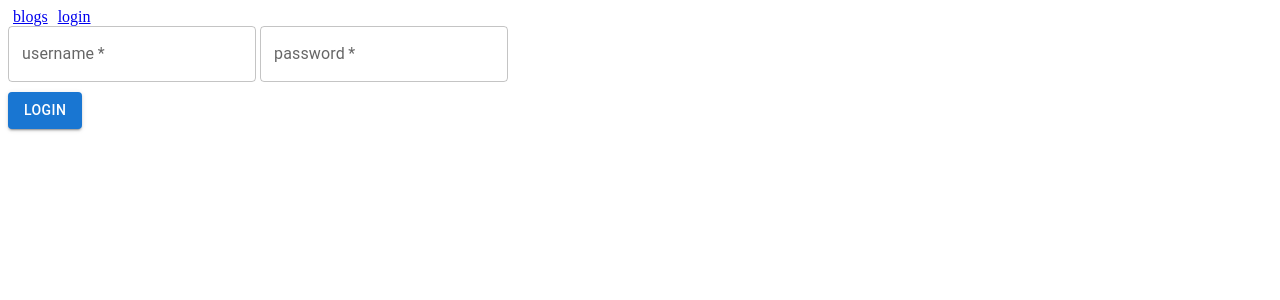
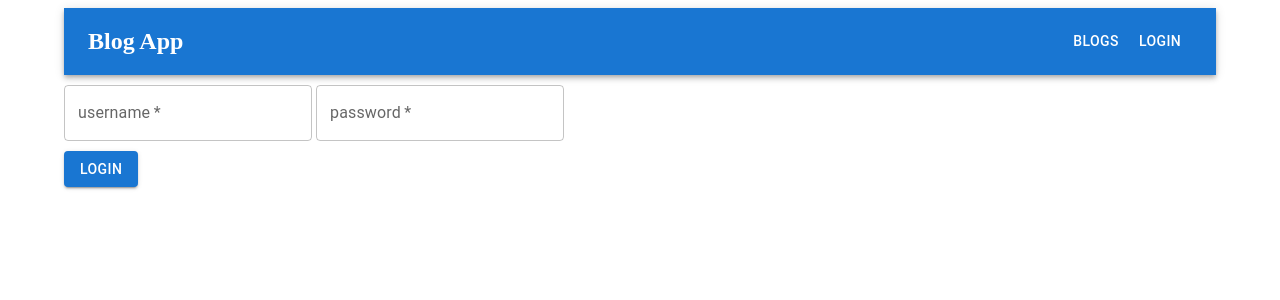
Before and after one commit to Eckchart/FULL-STACK-OPEN, a React (Vite) app in the folder part5/bloglist-frontend/: page /login in a window 1280 px wide. Shown: the top 300 px of the page. Built offline with nearby package versions, Linux system fonts and the light colour scheme; no server answers.

Commit message:
Add MaterialUI styles to the Notification component and to the App's navigation bar

```diff
--- a/part5/bloglist-frontend/src/App.jsx
+++ b/part5/bloglist-frontend/src/App.jsx
@@ -7,6 +7,7 @@ import BlogList from './components/BlogList'
 import Blog from './components/Blog'
 import BlogForm from './components/BlogForm'
 import Notification from './components/Notification'
+import { Container, AppBar, Toolbar, Button, Box } from '@mui/material'
 
 const App = () => {
   const [blogs, setBlogs] = useState([])
@@ -40,14 +41,12 @@ const App = () => {
     try {
       const userObj = await loginService.login({ username, password })
 
-      // log out automatically after 1 hour, when token expires
-      setTimeout(handleLogout, 60 * 60 * 1000)
-
       window.localStorage.setItem('loggedInUser', JSON.stringify(userObj))
       setUser(userObj)
       // blogService.setToken(userObj.token)
       setUsername('')
       setPassword('')
+      changeNotificationState('Login successful', 'success')
       navigate('/')
     } catch (error) {
       console.error('ERROR when logging in:', error.message)
@@ -88,6 +87,7 @@ const App = () => {
       const updatedBlog = await blogService.update(blog)
       updatedBlog.user = blog.user
       const newBlogs = blogs.map(blog => blog.id === updatedBlog.id ? updatedBlog : blog)
+      changeNotificationState('Blog updated successfully', 'success')
       setBlogs(newBlogs)
     } catch (error) {
       console.error('ERROR in blog update:', error.message)
@@ -103,6 +103,7 @@ const App = () => {
       await blogService.destroy(blogToDelete.id)
       const newBlogs = blogs.filter(blog => blog.id !== blogToDelete.id)
       setBlogs(newBlogs)
+      changeNotificationState('Blog deleted successfully', 'success')
       navigate('/')
     } catch (error) {
       console.error('ERROR in blog deletion:', error.message)
@@ -117,27 +118,46 @@ const App = () => {
     }, 5 * 1000)
   }
 
-  const padding = {
-    padding: 5
-  }
-
   const blog = match
     ? blogs.find(blog => blog.id === match.params.id)
     : null
+  const toolbarButtonStyle = {
+    '&:hover': {
+      // bgcolor = MUI shorthand for backgroundColor
+      bgcolor: '#1A2D3B'
+    }
+  }
 
   return (
-    <div>
-      <div>
-        <Link style={padding} to="/">blogs</Link>
+    <Container>
+      <AppBar position="static">
+        <Toolbar>
+          <h2>Blog App</h2>
 
-        {user &&
-          <>
-            <Link style={padding} to="/create">new blog</Link>
-            <button onClick={handleLogout}>logout</button>
-          </>
-        }
-        {!user && <Link style={padding} to="/login">login</Link>}
-      </div>
+          {/* Box is like div */}
+          <Box sx={{ ml: 'auto' }}>
+            <Button color="inherit" component={Link} to="/" sx={toolbarButtonStyle}>
+              blogs
+            </Button>
+
+            {user &&
+              <>
+                <Button color="inherit" component={Link} to="/create" sx={toolbarButtonStyle}>
+                  new blog
+                </Button>
+                <Button color="inherit" onClick={handleLogout} sx={toolbarButtonStyle}>
+                  logout
+                </Button>
+              </>
+            }
+            {!user &&
+              <Button color="inherit" component={Link} to="/login" sx={toolbarButtonStyle}>
+                login
+              </Button>
+            }
+          </Box>
+        </Toolbar>
+      </AppBar>
 
       <Notification
         message={notification.message}
@@ -172,7 +192,7 @@ const App = () => {
           } />
         }
       </Routes>
-    </div>
+    </Container>
   )
 }
 
--- a/part5/bloglist-frontend/src/components/LoginForm.jsx
+++ b/part5/bloglist-frontend/src/components/LoginForm.jsx
@@ -3,7 +3,7 @@ import { TextField, Button } from '@mui/material'
 const LoginForm = (props) => {
   return (
     <div>
-      <form onSubmit={props.onLoginSubmit}>
+      <form onSubmit={props.onLoginSubmit} style={{ marginTop: 10 }}>
         <TextField
           required
           type="text"
--- a/part5/bloglist-frontend/src/components/Notification.jsx
+++ b/part5/bloglist-frontend/src/components/Notification.jsx
@@ -1,23 +1,14 @@
+import { Alert } from '@mui/material'
+
 const Notification = ({ message, type }) => {
   if (message === null) {
     return null
   }
 
-  const notifStyle = {
-    color: type === 'success' ? 'green' : 'red',
-    background: 'lightgrey',
-    fontSize: '20px',
-    borderStyle: 'solid',
-    borderRadius: '5px',
-    padding: '10px',
-    marginBottom: '10px',
-    marginTop: '10px'
-  }
-
   return (
-    <div style={notifStyle}>
+    <Alert style={{ marginTop: 10, marginBottom: 10 }} severity={type}>
       {message}
-    </div>
+    </Alert>
   )
 }
 
```
